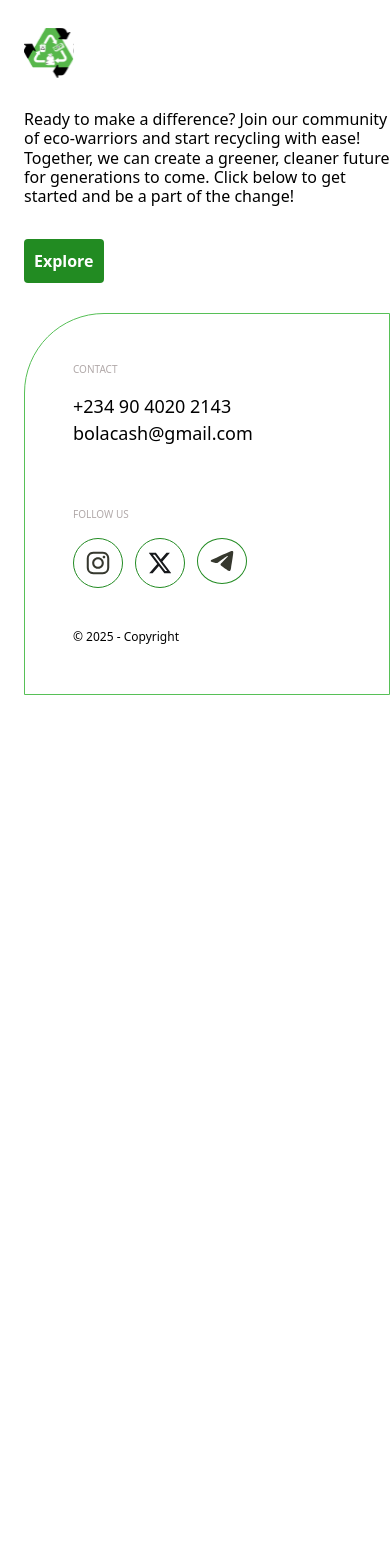
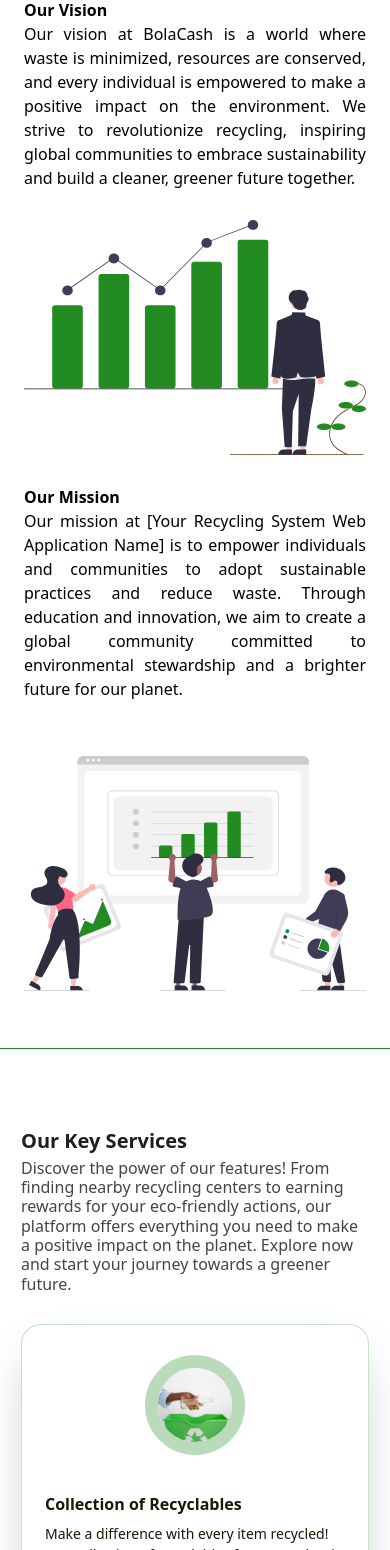
Before and after one commit to Iamtrieves/Bola-Cash-Repo, a React (Vite) app: page /about in a window 390 px wide. Shown: the part 450-2000 px from the top of the page. Before the commit the page ends 1145 px from the top, so only its background shows below. Built offline with nearby package versions, Linux system fonts and the light colour scheme.

Commit message:
About Page UI is completed

```diff
--- a/cards.js
+++ b/cards.js
@@ -1,6 +1,9 @@
 import RecycleBottleCanImage from "./src/assets/Images/landing-page-images/recycle-bottle-can.jpg";
 import MedalImage from "./src/assets/Images/landing-page-images/medal-image.jpg";
 import RecyclingTipsImage from "./src/assets/Images/landing-page-images/group-recycle-image.png";
+import ProfilesImage from "./src/assets/Images/about-page-images/personalized-profiles-image.png";
+import LocatorImage from "./src/assets/Images/about-page-images/recycling-center-locator-image.jpg";
+import AnalyticsImage from "./src/assets/Images/about-page-images/reporting-analytics-image.jpg";
 
 const cards = [
   {
@@ -24,6 +27,27 @@ const cards = [
     description:
       "Eco-wisdom at your fingertips! Explore our recycling tips and education section for practical adivice on reducing waste and recycling smarter. Join us in creating a greener tomorrow!",
   },
+  {
+    id: "4",
+    image: LocatorImage,
+    title: "Recycling Center Locator",
+    description:
+      "Highlight the feature that allows users to easily find nearby recycling centers based on their location.",
+  },
+  {
+    id: "5",
+    image: ProfilesImage,
+    title: "Personalized Profiles",
+    description:
+      "Showcase the feature that enables users to create personalized profiles to track their recycling activities and earn rewards.",
+  },
+  {
+    id: "6",
+    image: AnalyticsImage,
+    title: "Reporting/Analytics",
+    description:
+      "Mention if users have access to reporting tools or analytics features to monitor their environmental impact and track progress over time.",
+  },
 ];
 
 export default cards;
--- /dev/null
+++ b/objectives.js
@@ -0,0 +1,64 @@
+const objectives = [
+  {
+    id: "1",
+    title: "Increase Recycling Rates:",
+    description:
+      "Encourage and incentivize users to recycle more by providing convenient access to recycling resources and rewards for their efforts.",
+  },
+  {
+    id: "2",
+    title: "Promote Eco-Friendly Behavior:",
+    description:
+      "Inspire users to adopt eco-friendly habits in their daily lives, such as reducing waste, conserving resources, and choosing sustainable products.",
+  },
+  {
+    id: "3",
+    title: "Educate and Raise Awareness",
+    description:
+      "Provide comprehensive educational resources and tips to inform users about the importance of recycling and sustainable living practices.",
+  },
+  {
+    id: "4",
+    title: "Expand Recycling Infrastructure",
+    description:
+      "Partner with local authorities and organizations to expand recycling infrastructure and increase access to recycling facilities and programs.",
+  },
+  {
+    id: "5",
+    title: "Measure and Track Impact:",
+    description:
+      "Develop tools and features that allow users to track their recycling activity and measure the environmental impact of their actions over time.",
+  },
+  {
+    id: "6",
+    title: "Foster Community Engagement:",
+    description:
+      "Build a vibrant online community where users can connect, share ideas, and support each other in their journey towards sustainability.",
+  },
+  {
+    id: "7",
+    title: "Collaborate for impact",
+    description:
+      "Collaborate with businesses, nonprofits, and government agencies to amplify the impact of recycling initiatives and promote collective action for environmental conservation.",
+  },
+  {
+    id: "8",
+    title: "Continuous Improvement",
+    description:
+      "Regularly evaluate and enhance the features and functionality of the recycling system web application based on user feedback and evolving sustainability trends.",
+  },
+  {
+    id: "9",
+    title: "Advocate for Policy Change:",
+    description:
+      "Advocate for policy changes at the local, national, and global levels to support recycling efforts, reduce waste, and promote environmental sustainability.",
+  },
+  {
+    id: "10",
+    title: "Empower Users:",
+    description:
+      "Empower users to become advocates for recycling and sustainability in their communities by providing tools and resources to facilitate outreach and education.",
+  },
+];
+
+export default objectives;
--- a/src/Components/HomeCards.jsx
+++ b/src/Components/HomeCards.jsx
@@ -2,7 +2,9 @@ import React from "react";
 import Cards from "./Cards";
 import data from "../../cards";
 
-const HomeCards = () => {
+const HomeCards = ({ maxCards }) => {
+  const cardsToRender = maxCards ? data.slice(0, maxCards) : data;
+
   return (
     <div className="relative homecards lg:mx-[3.5rem] mx-[1.3125rem] lg:pt-[10.25rem] md:pt-[13rem]">
       <div className="lg:text-center">
@@ -16,14 +18,20 @@ const HomeCards = () => {
           Explore now and start your journey towards a greener future.
         </p>
       </div>
-      <div className="flex lg:flex-row flex-col gap-[1.5rem]">
-        {data.map((card) => (
-          <Cards
+
+      {/* Flex container */}
+      <div className="flex flex-wrap gap-[1.5rem]">
+        {cardsToRender.map((card) => (
+          <div
             key={card.id}
-            image={card.image}
-            title={card.title}
-            description={card.description}
-          />
+            className="w-full sm:w-[calc(50%-1.5rem)] lg:w-[calc(33.333%-1.5rem)]"
+          >
+            <Cards
+              image={card.image}
+              title={card.title}
+              description={card.description}
+            />
+          </div>
         ))}
       </div>
     </div>
--- /dev/null
+++ b/src/Components/ObjectivesGrid.jsx
@@ -0,0 +1,27 @@
+import data from "../../objectives";
+
+const ObjectivesGrid = () => {
+  return (
+    <div className="lg:mx-[3.5rem] mx-[1.3rem] lg:my-[14rem] my-[1.875rem]">
+      <div className="flex flex-col lg:gap-[2rem] gap-[0.9rem]">
+        <h1 className="font-semibold lg:text-[2.5rem] text-[1.5rem] lg:leading-[3.0475rem] leading-[1.815625rem]">
+          Objectives
+        </h1>
+        <div className="lg:grid-cols-2 grid lg:gap-[3.125rem]">
+          {data.map((objectives) => (
+            <div key={objectives.id} className="lg:mb-[1rem] mb-[1.875rem]">
+              <h2 className="font-semibold lg:text-[1.5rem] lg:leading-[1.82875rem] text-[1rem] leading-[1.21rem]">
+                {objectives.title}
+              </h2>
+              <p className="lg:text-[1.25rem] lg:leading-[1.875rem] text-justify text-[0.875rem] leading-[1.05875rem]">
+                {objectives.description}
+              </p>
+            </div>
+          ))}
+        </div>
+      </div>
+    </div>
+  );
+};
+
+export default ObjectivesGrid;
--- a/src/Pages/AboutPage.jsx
+++ b/src/Pages/AboutPage.jsx
@@ -1,9 +1,53 @@
 import AboutPageHero from "../Components/AboutPageHero";
+import ChartImage from "../assets/Images/about-page-images/chart-image.svg";
+import GroupChartImage from "../assets/Images/about-page-images/group-chat-image.svg";
+import LayoutBackground from "../Components/LayoutBackground";
+import HomeCards from "../Components/HomeCards";
+import ObjectivesGrid from "../Components/ObjectivesGrid";
 
 const AboutPage = () => {
   return (
     <div className="">
       <AboutPageHero />
+      <section className="lg:py-[8rem] pb-[3.5625rem] px-[1.5rem] lg:px-[7rem] flex flex-col gap-[1.875rem] lg:gap-[10rem] border-b-[1.5px] border-[#228B22]">
+        <div className="flex lg:flex-row flex-col gap-[1.875rem] lg:gap-[3.4375rem]">
+          <div className="w-full">
+            <h1 className="font-semibold lg:text-[3rem] lg:leading-[3.630625rem]">
+              Our Vision
+            </h1>
+            <p className="lg:text-[1.5rem] lg:leading-[2.25rem] text-justify">
+              Our vision at BolaCash is a world where waste is minimized,
+              resources are conserved, and every individual is empowered to make
+              a positive impact on the environment. We strive to revolutionize
+              recycling, inspiring global communities to embrace sustainability
+              and build a cleaner, greener future together.
+            </p>
+          </div>
+          <div className="w-full">
+            <img src={ChartImage} alt="Chart Image" />
+          </div>
+        </div>
+        <div className="flex lg:flex-row flex-col-reverse gap-[3.4375rem]">
+          <div className="w-full">
+            <img src={GroupChartImage} alt="Group Chart Image" />
+          </div>
+          <div className="w-full">
+            <h1 className="font-semibold lg:text-[3rem] lg:leading-[3.630625rem]">
+              Our Mission
+            </h1>
+            <p className="lg:text-[1.5rem] lg:leading-[2.25rem] text-justify">
+              Our mission at [Your Recycling System Web Application Name] is to
+              empower individuals and communities to adopt sustainable practices
+              and reduce waste. Through education and innovation, we aim to
+              create a global community committed to environmental stewardship
+              and a brighter future for our planet.
+            </p>
+          </div>
+        </div>
+      </section>
+      <LayoutBackground topPosition="2250px" secondImageHeight="0px" />
+      <HomeCards />
+      <ObjectivesGrid />
     </div>
   );
 };
--- a/src/Pages/HomePage.jsx
+++ b/src/Pages/HomePage.jsx
@@ -12,8 +12,8 @@ const HomePage = () => {
     <div className="relative overflow-x-hidden w-full">
       <HomeHero />
       {/* Background Image */}
-      <LayoutBackground />
-      <HomeCards />
+      <LayoutBackground topPosition="850px" />
+      <HomeCards maxCards={3} />
       <section className="lg:mt-[14rem] mt-[1.875rem] grid lg:grid-cols-2 grid-cols-1 lg:gap-[3.0625rem] gap-[1.875rem] items-center lg:px-[3.5rem] px-[1.3125rem]">
         <div className="flex flex-col lg:gap-[2.75rem] gap-[0.75rem]">
           <div className="flex flex-col lg:gap-[1.5rem] gap-[0.75rem]">
--- a/src/index.css
+++ b/src/index.css
@@ -5,18 +5,23 @@
 * {
   /* outline: 1px solid red; */
 }
+html,
+body {
+  margin: 0;
+  padding: 0;
+  overflow-x: hidden;
+}
 
 @layer components {
   .about-hero-section {
     background: linear-gradient(rgba(0, 0, 0, 0.4), rgba(0, 0, 0, 0.4)),
       url("../src/assets/images/about-page-images/hero-section-bg.webp");
-    background-size: cover; /* Ensures the image covers the container */
-    background-position: center center; /* Positions the image in the center */
-    background-repeat: no-repeat; /* Prevents repeating of the image */
-    height: 100%; /* Ensures the height of the container adapts properly */
+    background-size: cover;
+    background-position: center center;
+    background-repeat: no-repeat;
+    height: 100%;
     min-width: 100%;
     min-width: 100vw;
-    /* overflow-x: hidden; */
   }
 }
 
```
Also changed, not shown: src/Components/LayoutBackground.jsx (+8 -4 lines).
